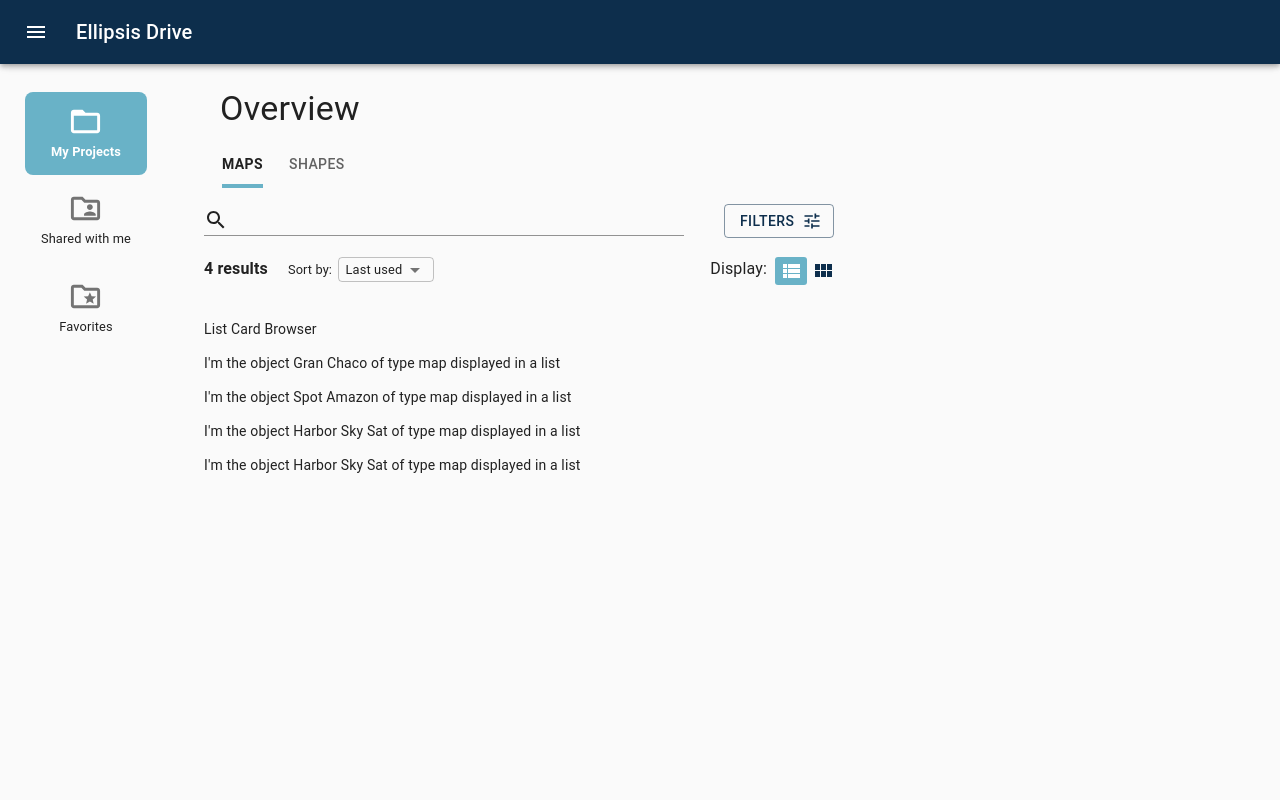
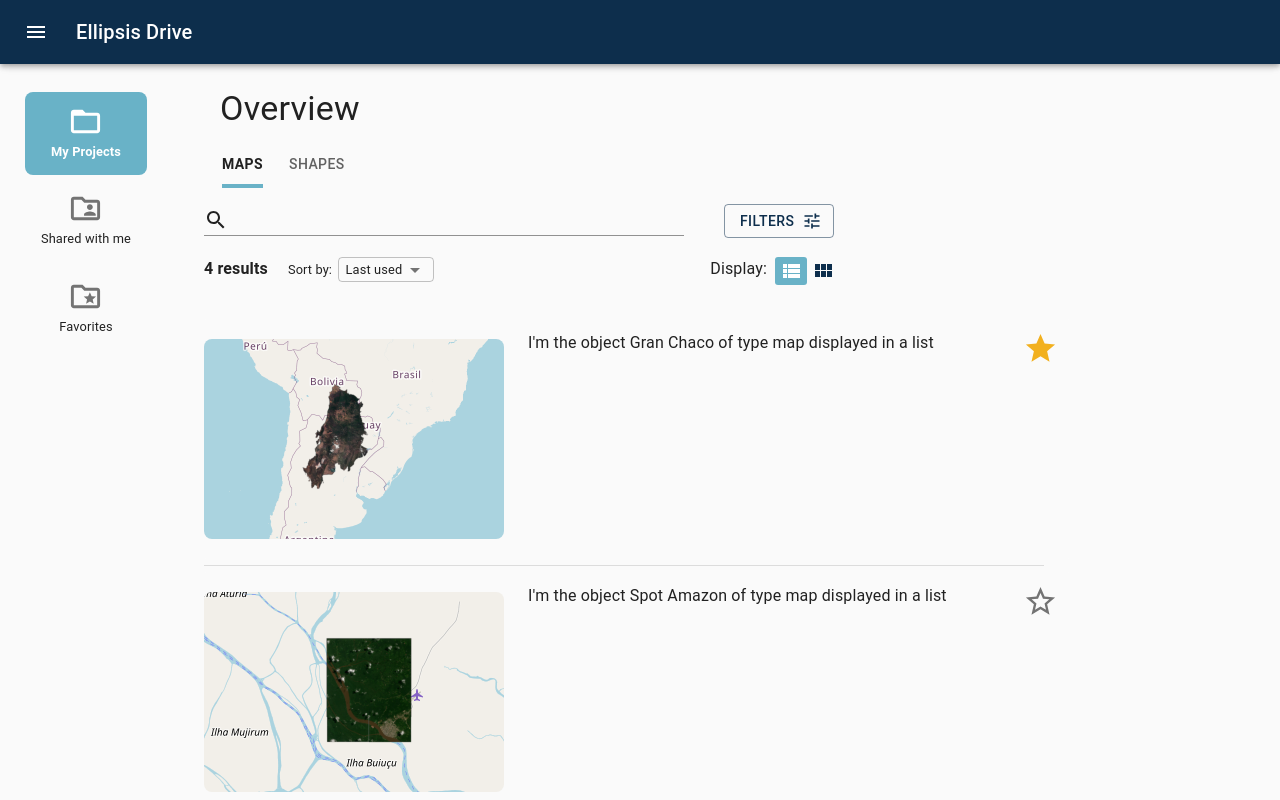
Before and after one commit to pouannes/ellispsis-drive-challenge, a React (Create React App) app: page /overview in a window 1280 px wide. Shown: the top 800 px of the page. Built offline with nearby package versions, Linux system fonts and the light colour scheme.

Commit message:
add work on ListCardBrowser, still more to be done

```diff
--- a/src/components/ListCardBrowser/ListCardBrowser.jsx
+++ b/src/components/ListCardBrowser/ListCardBrowser.jsx
@@ -2,12 +2,17 @@
 
 import ListObjectCard from "../ListObjectCard/ListObjectCard";
 
-function ListCardBrowser({ cards }) {
+function ListCardBrowser({ cards, toggleCardFavorite }) {
   return (
     <div>
-      <p>List Card Browser</p>
       {Object.keys(cards).map((card, i) => (
-        <ListObjectCard object={cards[card]} key={i} />
+        <ListObjectCard
+          object={cards[card]}
+          key={i}
+          toggleCardFavorite={() =>
+            toggleCardFavorite(cards[card], card, cards[card].type)
+          }
+        />
       ))}
     </div>
   );
--- a/src/components/ListObjectCard/ListObjectCard.jsx
+++ b/src/components/ListObjectCard/ListObjectCard.jsx
@@ -1,13 +1,94 @@
 import React from "react";
 
-function ListObjectCard({ object }) {
+import {
+  Card,
+  CardMedia,
+  CardContent,
+  Divider,
+  Typography,
+  IconButton,
+  makeStyles,
+} from "@material-ui/core";
+import { StarBorderOutlined, Star } from "@material-ui/icons";
+import PropTypes from "prop-types";
+import * as IMAGES from "../../images";
+
+const useStyles = makeStyles((theme) => ({
+  card: {
+    display: "flex",
+    padding: "12px 12px 12px 0px",
+    margin: "6px 6px 6px 0px",
+    boxShadow: "0px 0px 0px white",
+    backgroundColor: "#fafafa",
+  },
+  media: {
+    width: "300px",
+    height: "200px",
+    margin: "8px 8px 8px 0px",
+    borderRadius: "8px",
+  },
+  content: {
+    padding: 0,
+    marginLeft: "16px",
+    width: "calc(100% - 324px)",
+  },
+  contentTitleContainer: {
+    width: "100%",
+    display: "flex",
+    alignItems: "flex-start",
+  },
+  contentTitle: {
+    flex: "1 1 0%",
+    marginRight: "16px",
+  },
+  contentTitleIcon: {
+    position: "relative",
+    padding: 0,
+  },
+  activeStar: {
+    color: "#f2b01e",
+  },
+  divider: {
+    margin: "0px 32px 0px 0px",
+  },
+}));
+
+function ListObjectCard({ object, toggleCardFavorite }) {
+  const classes = useStyles();
   return (
-    <div>
-      <p>
-        I'm the object {object.name} of type {object.type} displayed in a list
-      </p>
-    </div>
+    <>
+      <Card className={classes.card}>
+        <CardMedia
+          className={classes.media}
+          title={object.name}
+          image={IMAGES[object.imageName]}
+        />
+        <CardContent className={classes.content}>
+          <div className={classes.contentTitleContainer}>
+            <Typography className={classes.contentTitle}>
+              I'm the object {object.name} of type {object.type} displayed in a
+              list
+            </Typography>
+            <IconButton
+              className={classes.contentTitleIcon}
+              onClick={() => toggleCardFavorite()}
+            >
+              {object.favorite ? (
+                <Star fontSize="large" className={classes.activeStar} />
+              ) : (
+                <StarBorderOutlined fontSize="large" />
+              )}
+            </IconButton>
+          </div>
+        </CardContent>
+      </Card>
+      <Divider className={classes.divider} />
+    </>
   );
 }
 
+ListObjectCard.propTypes = {
+  object: PropTypes.object.isRequired,
+};
+
 export default ListObjectCard;
--- a/src/components/MiniatureCardBrowser/MiniatureCardBrowser.jsx
+++ b/src/components/MiniatureCardBrowser/MiniatureCardBrowser.jsx
@@ -5,7 +5,6 @@
 function MiniatureCardBrowser({ cards }) {
   return (
     <div>
-      <p>Miniature Card Browser</p>
       {Object.keys(cards).map((card, i) => (
         <MiniatureObjectCard object={cards[card]} key={i} />
       ))}
--- a/src/components/Overview/Overview.jsx
+++ b/src/components/Overview/Overview.jsx
@@ -53,6 +53,12 @@
   const [sortBy, setSortBy] = useState("Last used");
   const [currentDisplay, setCurrentDisplay] = useState(0);
 
+  const [liveMockMaps, setLiveMockMaps] = useState(mockMaps);
+  const [liveMockShapes, setLiveMockShapes] = useState(mockShapes);
+
+  const cards = tabValue === 0 ? liveMockMaps : liveMockShapes;
+  const setCards = tabValue === 0 ? setLiveMockMaps : setLiveMockShapes;
+
   const handleTabChange = (_, newValue) => {
     setTabValue(newValue);
   };
@@ -61,7 +67,17 @@
     setSortBy(event.target.value);
   };
 
-  const cards = tabValue === 0 ? mockMaps : mockShapes;
+  const toggleCardFavorite = (card, cardName, type) => {
+    if (type === "map") {
+      let newMaps = { ...liveMockMaps };
+      newMaps[cardName].favorite = !card.favorite;
+      setLiveMockMaps(newMaps);
+    } else {
+      let newShapes = { ...liveMockShapes };
+      newShapes[cardName].favorite = !card.favorite;
+      setLiveMockShapes(newShapes);
+    }
+  };
 
   return (
     <div className={classes.container}>
@@ -85,9 +101,15 @@
           setCurrentDisplay={setCurrentDisplay}
         />
         {currentDisplay === 0 ? (
-          <ListCardBrowser cards={cards} />
+          <ListCardBrowser
+            cards={cards}
+            toggleCardFavorite={toggleCardFavorite}
+          />
         ) : (
-          <MiniatureCardBrowser cards={cards} />
+          <MiniatureCardBrowser
+            cards={cards}
+            toggleCardFavorite={toggleCardFavorite}
+          />
         )}
       </div>
     </div>
--- a/src/constants/mockObjects.js
+++ b/src/constants/mockObjects.js
@@ -2,7 +2,9 @@
   granChaco: {
     name: "Gran Chaco",
     type: "map",
-    image_link: "gran_chaco_map.png",
+    favorite: true,
+    imageLink: "gran_chaco_map.png",
+    imageName: "granChacoMap",
     uploadStatus: "Uploaded",
     settings: {
       dummySetting: null,
@@ -15,7 +17,9 @@
   spotAmazon: {
     name: "Spot Amazon",
     type: "map",
-    image_link: "spot_amazon_map.png",
+    favorite: false,
+    imageLink: "spot_amazon_map.png",
+    imageName: "spotAmazonMap",
     uploadStatus: "Uploaded",
     settings: {
       dummySetting: null,
@@ -28,7 +32,9 @@
   harborSkySat: {
     name: "Harbor Sky Sat",
     type: "map",
-    image_link: "harbor_sky_sat_map.png",
+    favorite: true,
+    imageLink: "harbor_sky_sat_map.png",
+    imageName: "harborSkySatMap",
     uploadStatus: "In progress",
     settings: {
       dummySetting: null,
@@ -41,7 +47,9 @@
   radarAmplitudeAmsterdam: {
     name: "Harbor Sky Sat",
     type: "map",
-    image_link: "radar_amplitude_amsterdam_map.png",
+    favorite: false,
+    imageLink: "radar_amplitude_amsterdam_map.png",
+    imageName: "radarAmplitudeAmsterdamMap",
     uploadStatus: "In progress",
     settings: {
       dummySetting: null,
@@ -57,7 +65,9 @@
   granChaco: {
     name: "Gran Chaco",
     type: "shape",
-    image_link: "gran_chaco_shape.png",
+    favorite: false,
+    imageLink: "gran_chaco_shape.png",
+    imageName: "granChacoShape",
     uploadStatus: "Uploaded",
     settings: {
       dummySetting: null,
@@ -70,7 +80,9 @@
   spotAmazon: {
     name: "Spot Amazon",
     type: "shape",
-    image_link: "spot_amazon_shape.png",
+    favorite: true,
+    imageLink: "spot_amazon_shape.png",
+    imageName: "spotAmazonShape",
     uploadStatus: "Uploaded",
     settings: {
       dummySetting: null,
@@ -83,7 +95,9 @@
   harborSkySat: {
     name: "Harbor Sky Sat",
     type: "shape",
-    image_link: "harbor_sky_sat_shape.png",
+    favorite: false,
+    imageLink: "harbor_sky_sat_shape.png",
+    imageName: "harborSkySatShape",
     uploadStatus: "In progress",
     settings: {
       dummySetting: null,
@@ -94,9 +108,11 @@
     created: "11/12/2020",
   },
   radarAmplitudeAmsterdam: {
-    name: "Harbor Sky Sat",
+    name: "Radar Amplitude Amsterdam",
     type: "shape",
-    image_link: "radar_amplitude_amsterdam_shape.png",
+    favorite: true,
+    imageLink: "radar_amplitude_amsterdam_shape.png",
+    imageName: "radarAmplitudeAmsterdamShape",
     uploadStatus: "In progress",
     settings: {
       dummySetting: null,
@@ -109,7 +125,9 @@
   france: {
     name: "France",
     type: "shape",
-    image_link: "france_shape.png",
+    favorite: true,
+    imageLink: "france_shape.png",
+    imageName: "franceShape",
     uploadStatus: "In progress",
     settings: {
       dummySetting: null,
@@ -122,7 +140,9 @@
   theNetherlands: {
     name: "The Netherlands",
     type: "shape",
-    image_link: "the_netherlands_shape.png",
+    favorite: false,
+    imageLink: "the_netherlands_shape.png",
+    imageName: "theNetherlandsShape",
     uploadStatus: "In progress",
     settings: {
       dummySetting: null,
--- /dev/null
+++ b/src/images/index.js
@@ -0,0 +1,23 @@
+import franceShape from "./france_shape.png";
+import theNetherlandsShape from "./the_netherlands_shape.png";
+import granChacoMap from "./gran_chaco_map.png";
+import granChacoShape from "./gran_chaco_shape.png";
+import harborSkySatMap from "./harbor_sky_sat_map.png";
+import harborSkySatShape from "./harbor_sky_sat_shape.png";
+import radarAmplitudeAmsterdamMap from "./radar_amplitude_amsterdam_map.png";
+import radarAmplitudeAmsterdamShape from "./radar_amplitude_amsterdam_shape.png";
+import spotAmazonMap from "./spot_amazon_map.png";
+import spotAmazonShape from "./spot_amazon_shape.png";
+
+export {
+  franceShape,
+  theNetherlandsShape,
+  granChacoMap,
+  granChacoShape,
+  harborSkySatMap,
+  harborSkySatShape,
+  radarAmplitudeAmsterdamMap,
+  radarAmplitudeAmsterdamShape,
+  spotAmazonMap,
+  spotAmazonShape,
+};
```
Also changed, not shown: src/components/CardBrowser/CardBrowser.jsx (deleted, +0 -15 lines).
